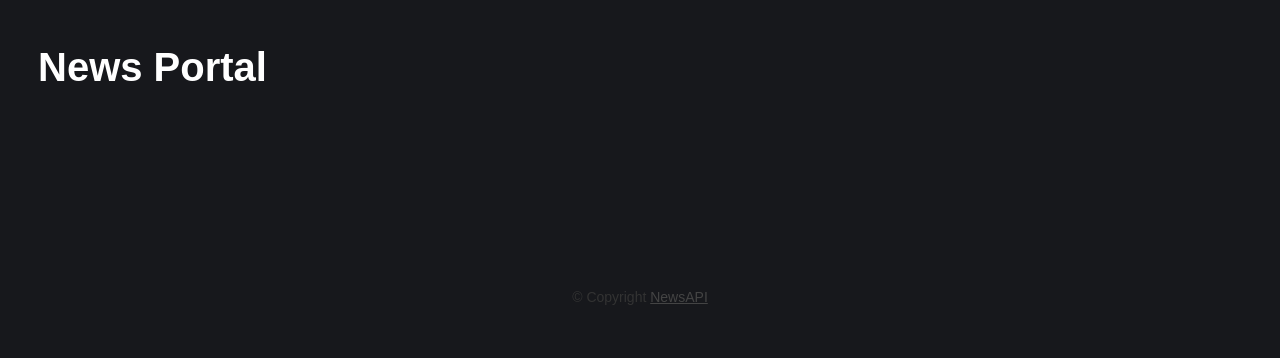
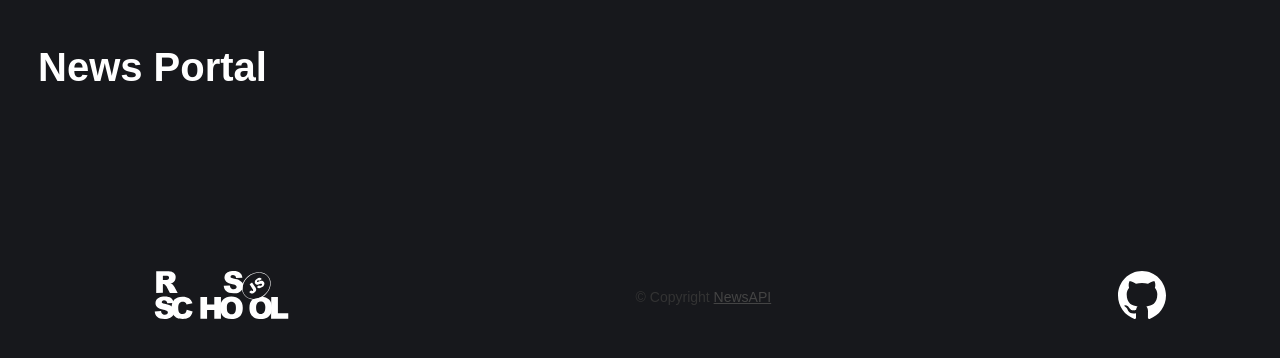
Before and after one commit to Pulya10c/news-JS, a website built with webpack: page src/index.html in a window 1280 px wide. Built offline with nearby package versions, Linux system fonts and the light colour scheme; no server answers.

Commit message:
feat: add logo RSSchool and github in footer

```diff
--- a/src/global.css
+++ b/src/global.css
@@ -19,6 +19,7 @@ footer {
     align-items: center;
     justify-content: center;
 }
+
 footer .copyright {
     font-size: 14px;
     color: #333;
@@ -33,3 +34,11 @@ footer .copyright a:hover {
 footer .copyright:before {
     content: '©';
 }
+
+.footer__list {
+    display: flex;
+    justify-content: space-between;
+    align-items: center;
+    width: 80%;
+    list-style: none;
+}
--- a/src/index.html
+++ b/src/index.html
@@ -1,11 +1,13 @@
 <!DOCTYPE html>
 <html>
+
 <head>
     <meta charset="utf-8" />
     <meta name="viewport" content="width=device-width, initial-scale=1.0" />
     <meta http-equiv="X-UA-Compatible" content="ie=edge" />
     <title>NewsPortal</title>
 </head>
+
 <body>
     <header>
         <h1>News Portal</h1>
@@ -15,9 +17,23 @@
         <div class="news"></div>
     </main>
     <footer>
+        <ul class="footer__list">
+            <li class="footer__list-item">
+                <a href="https://rs.school/js/" target="_blank">
+                    <img src="<%= require('./assets/icons/rsschool-logo.svg') %>" alt="RSSchool" width="" height="48">
+                </a>
+            </li>
+            <li class="footer__list-item">
                 <p class="copyright">
                     Copyright <a href="https://newsapi.org">NewsAPI</a>
                 </p>
+            </li>
+            <li class="footer__list-item">
+                <a href="https://github.com/sviatlana-vilchynskaya" target="_blank">
+                    <img src="<%= require('./assets/icons/github-logo.svg') %>" alt="github sviatlana-vilchynskaya">
+                </a>
+            </li>
+        </ul>
     </footer>
 
     <template id="sourceItemTemp">
@@ -48,4 +64,5 @@
 
     <script src="./index.js"></script>
 </body>
+
 </html>
```
Also changed, not shown: src/assets/icons/github-logo.svg (added), src/assets/icons/rsschool-logo.svg (added). Lines whose indentation alone changed are shown as unchanged.
